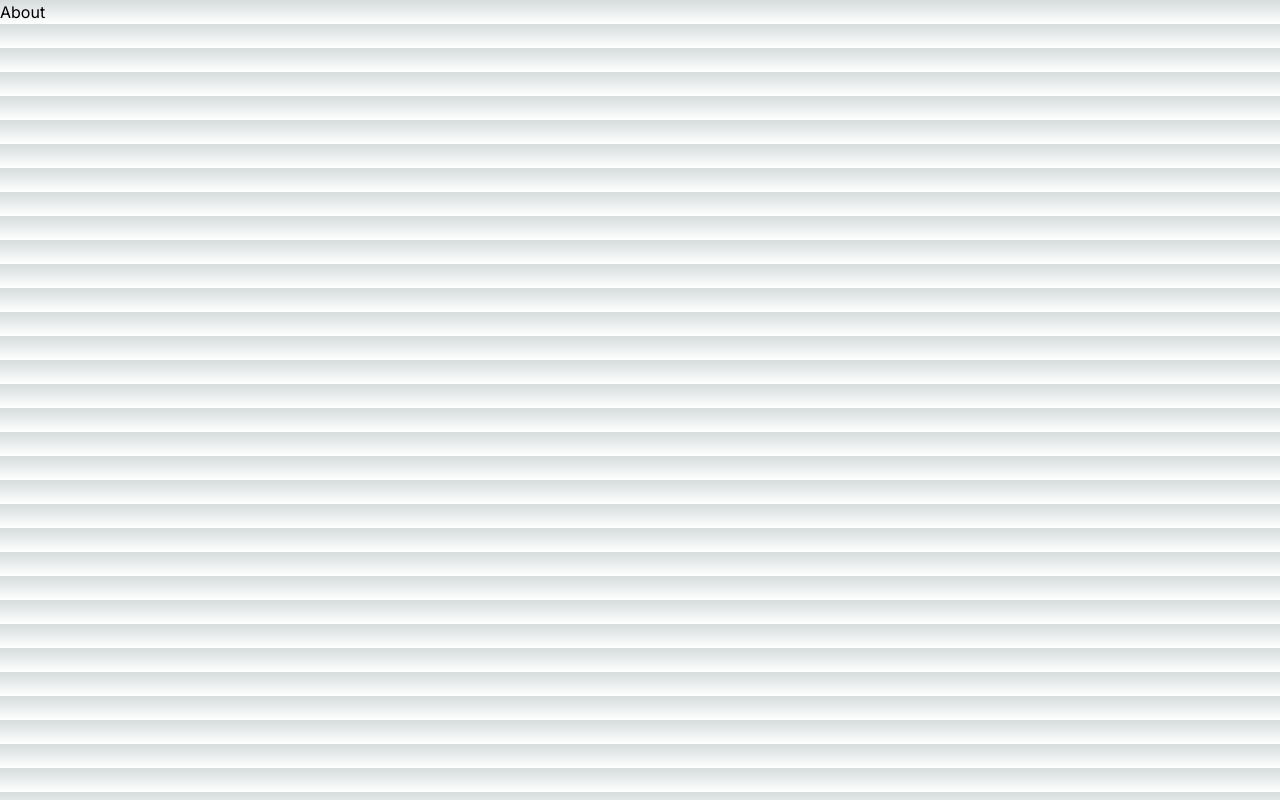
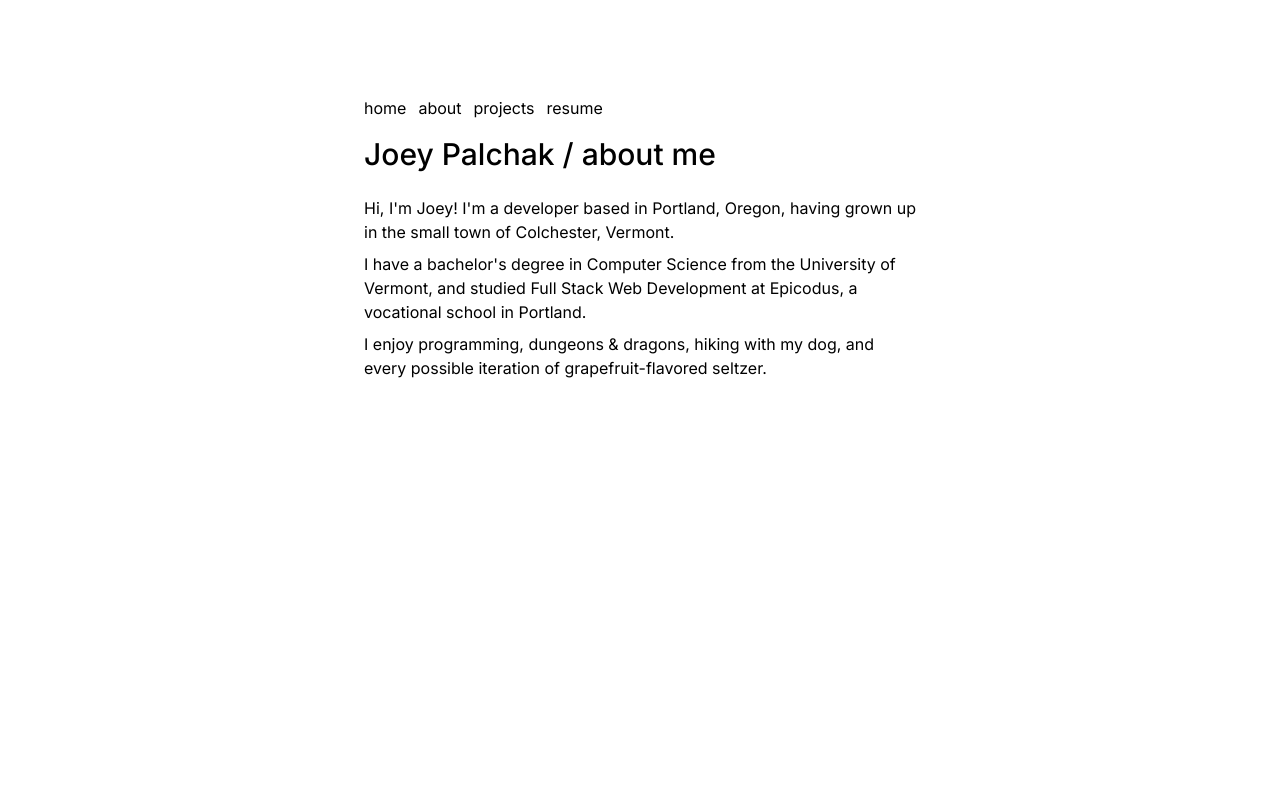
Before and after one commit to jfpalchak/palchak.io, a Next.js app: page /about in a window 1280 px wide. Built offline with nearby package versions, Linux system fonts and the light colour scheme.

Commit message:
WIP routes + layout

```diff
--- a/src/app/about/page.tsx
+++ b/src/app/about/page.tsx
@@ -1,4 +1,5 @@
 import React from 'react';
+import Link from 'next/link';
 import type { Metadata } from "next";
 
 export const metadata: Metadata = {
@@ -7,6 +8,13 @@ export const metadata: Metadata = {
 
 export default function AboutPage() {
   return (
-    <div>About</div>
+    <section>
+      <div>
+        <h1 className="text-3xl font-medium mb-6">Joey Palchak / about me</h1>
+        <p className="pb-2">Hi, I'm Joey! I'm a developer based in Portland, Oregon, having grown up in the small town of Colchester, Vermont.</p>
+        <p className="pb-2">I have a bachelor's degree in Computer Science from the University of Vermont, and studied Full Stack Web Development at Epicodus, a vocational school in Portland.</p>
+        <p className="pb-2">I enjoy programming, dungeons & dragons, hiking with my dog, and every possible iteration of grapefruit-flavored seltzer.</p>
+      </div>
+    </section>
   )
 }
--- a/src/app/layout.tsx
+++ b/src/app/layout.tsx
@@ -1,7 +1,8 @@
 import type { Metadata } from "next";
-import { Inter } from "next/font/google";
 
-import "./globals.css";
+import { inter } from "@/styles/fonts";
+import "@/styles/globals.css";
+import Navbar from "@/components/Navbar";
 
 export const metadata: Metadata = {
   title: {
@@ -11,16 +12,19 @@ export const metadata: Metadata = {
   description: "A Full Stack Developer, collaborative story-teller, and a maker of things.",
 };
 
-const inter = Inter({ subsets: ["latin"] });
-
 export default function RootLayout({
   children,
 }: Readonly<{
   children: React.ReactNode;
 }>) {
   return (
-    <html lang="en">
-      <body className={inter.className}>{children}</body>
+    <html lang="en" className={inter.className}>
+      <body className="antialiased">
+        <main className="flex flex-col max-w-xl mx-auto mt-20 px-3">
+          <Navbar />
+          {children}
+        </main>
+      </body>
     </html>
   );
 }
--- a/src/app/page.tsx
+++ b/src/app/page.tsx
@@ -1,113 +1,25 @@
-import Image from "next/image";
+import Link from "next/link";
 
 export default function Home() {
   return (
-    <main className="flex min-h-screen flex-col items-center justify-between p-24">
-      <div className="z-10 max-w-5xl w-full items-center justify-between font-mono text-sm lg:flex">
-        <p className="fixed left-0 top-0 flex w-full justify-center border-b border-gray-300 bg-gradient-to-b from-zinc-200 pb-6 pt-8 backdrop-blur-2xl dark:border-neutral-800 dark:bg-zinc-800/30 dark:from-inherit lg:static lg:w-auto  lg:rounded-xl lg:border lg:bg-gray-200 lg:p-4 lg:dark:bg-zinc-800/30">
-          Get started by editing&nbsp;
-          <code className="font-mono font-bold">src/app/page.tsx</code>
-        </p>
-        <div className="fixed bottom-0 left-0 flex h-48 w-full items-end justify-center bg-gradient-to-t from-white via-white dark:from-black dark:via-black lg:static lg:h-auto lg:w-auto lg:bg-none">
-          <a
-            className="pointer-events-none flex place-items-center gap-2 p-8 lg:pointer-events-auto lg:p-0"
-            href="https://vercel.com?utm_source=create-next-app&utm_medium=appdir-template&utm_campaign=create-next-app"
-            target="_blank"
-            rel="noopener noreferrer"
-          >
-            By{" "}
-            <Image
-              src="/vercel.svg"
-              alt="Vercel Logo"
-              className="dark:invert"
-              width={100}
-              height={24}
-              priority
-            />
-          </a>
-        </div>
+    <section>
+      <div>
+        <h1 className="text-3xl font-medium mb-6">Joey Palchak</h1>
+        <p>Full Stack Developer, collaborative story-teller, and a maker of things. Enjoys building creative, dynamic products from start to finish. Focused on delivering intuitive experiences with extra attention to detail.</p>
       </div>
-
-      <div className="relative flex place-items-center before:absolute before:h-[300px] before:w-full sm:before:w-[480px] before:-translate-x-1/2 before:rounded-full before:bg-gradient-radial before:from-white before:to-transparent before:blur-2xl before:content-[''] after:absolute after:-z-20 after:h-[180px] after:w-full sm:after:w-[240px] after:translate-x-1/3 after:bg-gradient-conic after:from-sky-200 after:via-blue-200 after:blur-2xl after:content-[''] before:dark:bg-gradient-to-br before:dark:from-transparent before:dark:to-blue-700 before:dark:opacity-10 after:dark:from-sky-900 after:dark:via-[#0141ff] after:dark:opacity-40 before:lg:h-[360px] z-[-1]">
-        <Image
-          className="relative dark:drop-shadow-[0_0_0.3rem_#ffffff70] dark:invert"
-          src="/next.svg"
-          alt="Next.js Logo"
-          width={180}
-          height={37}
-          priority
-        />
+      <br/>
+      <div>
+        <h1>Socials</h1>
+        Github LinkedIn Email
       </div>
-
-      <div className="mb-32 grid text-center lg:max-w-5xl lg:w-full lg:mb-0 lg:grid-cols-4 lg:text-left">
-        <a
-          href="https://nextjs.org/docs?utm_source=create-next-app&utm_medium=appdir-template&utm_campaign=create-next-app"
-          className="group rounded-lg border border-transparent px-5 py-4 transition-colors hover:border-gray-300 hover:bg-gray-100 hover:dark:border-neutral-700 hover:dark:bg-neutral-800/30"
-          target="_blank"
-          rel="noopener noreferrer"
-        >
-          <h2 className={`mb-3 text-2xl font-semibold`}>
-            Docs{" "}
-            <span className="inline-block transition-transform group-hover:translate-x-1 motion-reduce:transform-none">
-              -&gt;
-            </span>
-          </h2>
-          <p className={`m-0 max-w-[30ch] text-sm opacity-50`}>
-            Find in-depth information about Next.js features and API.
-          </p>
-        </a>
-
-        <a
-          href="https://nextjs.org/learn?utm_source=create-next-app&utm_medium=appdir-template-tw&utm_campaign=create-next-app"
-          className="group rounded-lg border border-transparent px-5 py-4 transition-colors hover:border-gray-300 hover:bg-gray-100 hover:dark:border-neutral-700 hover:dark:bg-neutral-800/30"
-          target="_blank"
-          rel="noopener noreferrer"
-        >
-          <h2 className={`mb-3 text-2xl font-semibold`}>
-            Learn{" "}
-            <span className="inline-block transition-transform group-hover:translate-x-1 motion-reduce:transform-none">
-              -&gt;
-            </span>
-          </h2>
-          <p className={`m-0 max-w-[30ch] text-sm opacity-50`}>
-            Learn about Next.js in an interactive course with&nbsp;quizzes!
-          </p>
-        </a>
-
-        <a
-          href="https://vercel.com/templates?framework=next.js&utm_source=create-next-app&utm_medium=appdir-template&utm_campaign=create-next-app"
-          className="group rounded-lg border border-transparent px-5 py-4 transition-colors hover:border-gray-300 hover:bg-gray-100 hover:dark:border-neutral-700 hover:dark:bg-neutral-800/30"
-          target="_blank"
-          rel="noopener noreferrer"
-        >
-          <h2 className={`mb-3 text-2xl font-semibold`}>
-            Templates{" "}
-            <span className="inline-block transition-transform group-hover:translate-x-1 motion-reduce:transform-none">
-              -&gt;
-            </span>
-          </h2>
-          <p className={`m-0 max-w-[30ch] text-sm opacity-50`}>
-            Explore starter templates for Next.js.
-          </p>
-        </a>
-
-        <a
-          href="https://vercel.com/new?utm_source=create-next-app&utm_medium=appdir-template&utm_campaign=create-next-app"
-          className="group rounded-lg border border-transparent px-5 py-4 transition-colors hover:border-gray-300 hover:bg-gray-100 hover:dark:border-neutral-700 hover:dark:bg-neutral-800/30"
-          target="_blank"
-          rel="noopener noreferrer"
-        >
-          <h2 className={`mb-3 text-2xl font-semibold`}>
-            Deploy{" "}
-            <span className="inline-block transition-transform group-hover:translate-x-1 motion-reduce:transform-none">
-              -&gt;
-            </span>
-          </h2>
-          <p className={`m-0 max-w-[30ch] text-sm opacity-50 text-balance`}>
-            Instantly deploy your Next.js site to a shareable URL with Vercel.
-          </p>
-        </a>
+      <br/>
+      <div>
+        <h1>Projects</h1>
+        VinoSeeker
+        Cranberry
+        EOL
+        Text Adventure
       </div>
-    </main>
+    </section>
   );
 }
--- /dev/null
+++ b/src/components/Navbar.tsx
@@ -0,0 +1,27 @@
+import Link from "next/link";
+
+const NavLinks = [
+  { label: 'home', path: '/' },
+  { label: 'about', path: '/about' },
+  { label: 'projects', path: '/projects' },
+  { label: 'resume', path: '/resume' },
+];
+
+export default function Navbar() {
+  return (
+    <nav>
+      <ul className="flex gap-3 py-4">
+        {NavLinks.map(({ label, path }) => (
+          <li key={path}>
+            <Link
+              href={path}
+              className="transition-all hover:text-neutral-600"
+            >
+              {label}
+            </Link>
+          </li>
+        ))}
+      </ul>
+    </nav>
+  );
+}
--- /dev/null
+++ b/src/styles/fonts.ts
@@ -0,0 +1,3 @@
+import { Inter } from "next/font/google";
+
+export const inter = Inter({ subsets: ["latin"] });
--- a/src/app/globals.css
+++ b/src/styles/globals.css
@@ -8,15 +8,15 @@
   --background-end-rgb: 255, 255, 255;
 }
 
-@media (prefers-color-scheme: dark) {
+/* @media (prefers-color-scheme: dark) {
   :root {
     --foreground-rgb: 255, 255, 255;
     --background-start-rgb: 0, 0, 0;
     --background-end-rgb: 0, 0, 0;
   }
-}
+} */
 
-body {
+/* body {
   color: rgb(var(--foreground-rgb));
   background: linear-gradient(
       to bottom,
@@ -24,7 +24,7 @@ body {
       rgb(var(--background-end-rgb))
     )
     rgb(var(--background-start-rgb));
-}
+} */
 
 @layer utilities {
   .text-balance {
```
